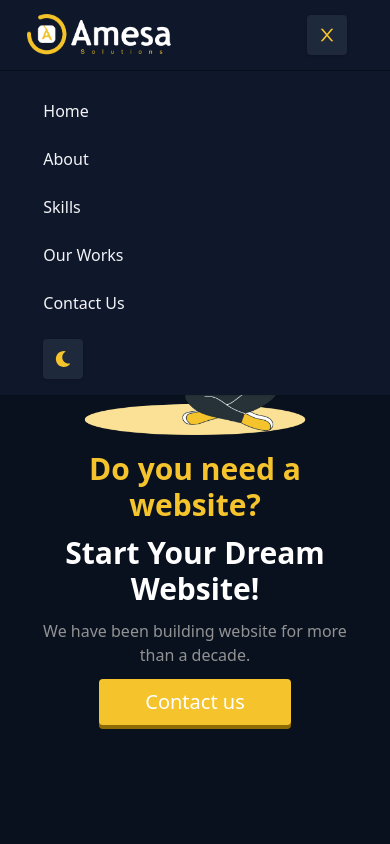
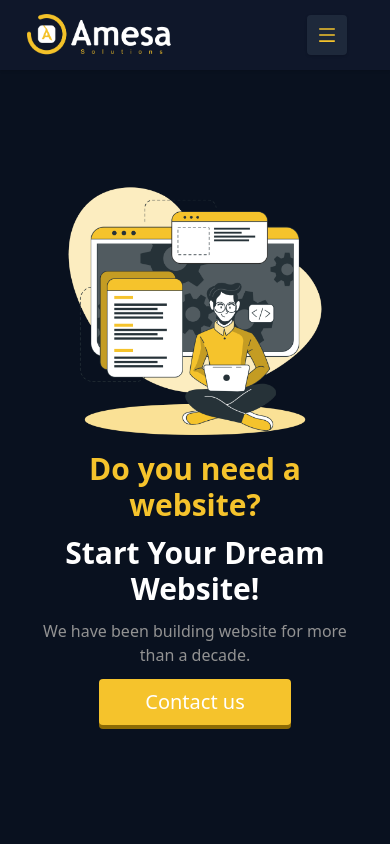
Before and after one commit to Amesa-Group/Amesa-Portfolio, a React (Vite) app: page / in a window 390 px wide. Shown: the top 844 px of the page. Built offline with nearby package versions, Linux system fonts and the light colour scheme.

Commit message:
responsive

```diff
--- a/src/App.jsx
+++ b/src/App.jsx
@@ -1,24 +1,10 @@
-import Header from './components/Header'
-import Footer from './components/Footer'
-import Hero from './components/Hero'
-import About from './components/About'
-import Skills from './components/Skills'
-import Works from './components/Works'
-import Contact from './components/Contact'
-import Social from './components/Social'
+import Home from "./pages/Home"
 
 function App() {
   return (
-    <div className=' bg-white dark:bg-[#09111f]'>
-      <Header/>
-      <Hero/>
-      <About/>
-      <Skills/>
-      {/* <Works/> */}
-      <Contact/>
-      <Social/>
-      <Footer/>
-    </div>
+    <>
+    <Home/>
+    </>
   )
 }
 
--- a/src/components/Header.jsx
+++ b/src/components/Header.jsx
@@ -8,7 +8,7 @@ import { Link } from "react-router-dom";
 
 function Header() {
   // Menu Responsive logic
-  const [menu, setMenu] = useState(false);
+  const [menu, setMenu] = useState(true);
   // darkMode Logic
   const [theme, setTheme] = useState("dark");
 
@@ -62,7 +62,7 @@ function Header() {
         } absolute md:static md:top-0 top-[71px]  left-0 bg-white md:bg-none  dark:bg-slate-900 shadow md:shadow-none w-full md:w-auto flex flex-col md:flex-row md:items-center items-start md:px-0 px-[7%] md:py-0 py-4`}
       >
         <Link
-          className="p-3 px-4 font-medium dark:text-gray-100 dark:hover:text-[#f5c32c] relative cursor-pointer transition-all after:hidden md:hover:after:block after:absolute
+          className="p-3 px-4 font-medium dark:text-gray-100 dark:hover:text-[#f5c32c] relative cursor-pointer after:transition-[width] after:hidden md:hover:after:block after:absolute
          after:bottom-[-10.9px] after:left-0 md:after:w-full hover:after:hidden after:h-[3px] after:bg-[#F5C32C] hover:text-[#F5C32C]"
         >
           Home
--- a/src/index.css
+++ b/src/index.css
@@ -3,7 +3,6 @@
 @tailwind utilities;
 
 body {
-    width: 100vw;
     overflow-x: hidden;
 }
 
--- /dev/null
+++ b/src/pages/Home.jsx
@@ -0,0 +1,26 @@
+import React from 'react'
+import Header from '../components/Header'
+import Footer from '../components/Footer'
+import Hero from '../components/Hero'
+import About from '../components/About'
+import Skills from '../components/Skills'
+import Works from '../components/Works'
+import Contact from '../components/Contact'
+import Social from '../components/Social'
+
+function Home() {
+  return (
+    <div className=' bg-white dark:bg-[#09111f]'>
+      <Header/>
+      <Hero/>
+      <About/>
+      <Skills/>
+      {/* <Works/> */}
+      <Contact/>
+      <Social/>
+      <Footer/>
+    </div>
+  )
+}
+
+export default Home
```
